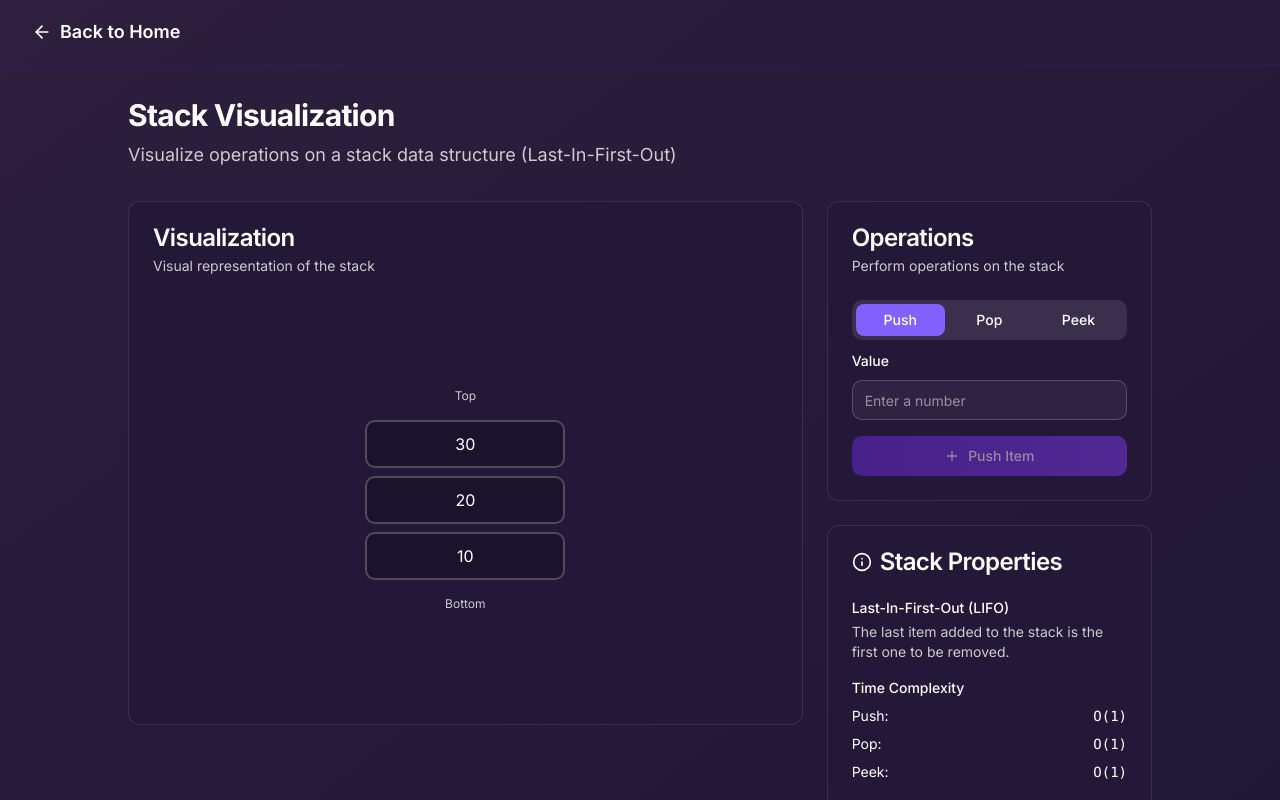
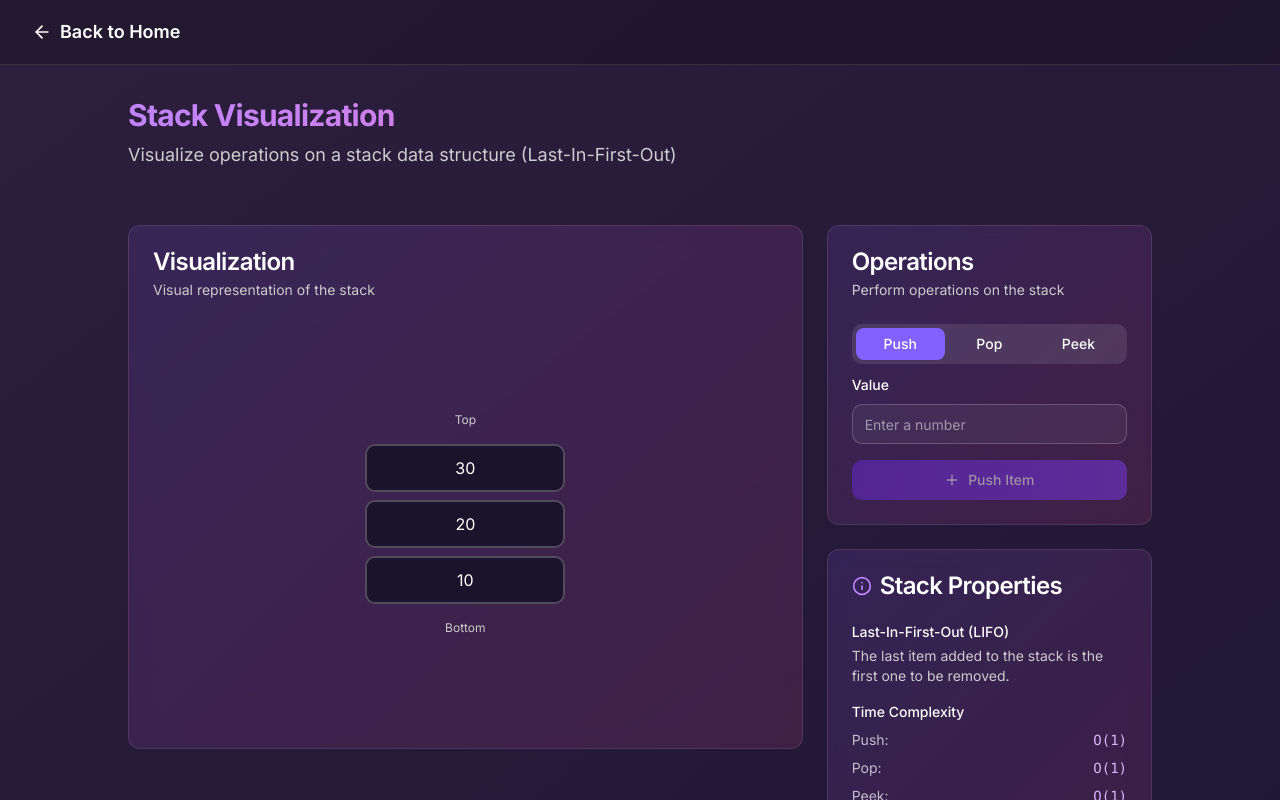
Before and after one commit to paudefclasspy/data-structures, a Next.js app: page /stack in a window 1280 px wide. Shown: the top 800 px of the page. Built offline with nearby package versions, Linux system fonts and the light colour scheme.

Commit message:
Updated color for the stack structure + fixed null state

```diff
--- a/app/layout.tsx
+++ b/app/layout.tsx
@@ -8,7 +8,6 @@ const inter = Inter({ subsets: ["latin"] })
 export const metadata: Metadata = {
   title: "Data Structures Visualizer",
   description: "Interactive visualizations of common data structures",
-    generator: 'v0.dev'
 }
 
 export default function RootLayout({
--- a/app/stack/page.tsx
+++ b/app/stack/page.tsx
@@ -127,7 +127,7 @@ export default function StackPage() {
 
     // Step 2: Pop the item
     animationTimeoutRef.current = setTimeout(() => {
-      const poppedValue = stack.pop()
+      const poppedValue = stack.pop() ?? null
       setPoppedItem(poppedValue)
       updateStackItems()
       setAnimationStep(2)
@@ -182,9 +182,9 @@ export default function StackPage() {
 
   return (
     <div className="min-h-screen flex flex-col">
-      <header className="border-b">
+      <header className="border-b border-white/10 bg-black/20">
         <div className="container flex h-16 items-center px-4 sm:px-6 lg:px-8">
-          <Link href="/" className="flex items-center gap-2 text-lg font-semibold">
+          <Link href="/" className="flex items-center gap-2 text-lg font-semibold text-white">
             <ArrowLeft className="h-5 w-5" />
             <span>Back to Home</span>
           </Link>
@@ -196,7 +196,7 @@ export default function StackPage() {
           <div className="mx-auto max-w-5xl">
             <div className="flex flex-col gap-8">
               <div>
-                <h1 className="text-3xl font-bold tracking-tight">Stack Visualization</h1>
+                <h1 className="text-3xl font-bold tracking-tight bg-clip-text text-transparent bg-gradient-to-r from-purple-400 to-pink-400">Stack Visualization</h1>
                 <p className="mt-2 text-lg text-muted-foreground">
                   Visualize operations on a stack data structure (Last-In-First-Out)
                 </p>
@@ -204,7 +204,7 @@ export default function StackPage() {
 
               <div className="grid gap-6 md:grid-cols-3">
                 <div className="md:col-span-2">
-                  <Card>
+                  <Card className="mt-6 card-gradient">
                     <CardHeader>
                       <CardTitle>Visualization</CardTitle>
                       <CardDescription>Visual representation of the stack</CardDescription>
@@ -275,7 +275,7 @@ export default function StackPage() {
                 </div>
 
                 <div>
-                  <Card>
+                  <Card className="mt-6 card-gradient">
                     <CardHeader>
                       <CardTitle>Operations</CardTitle>
                       <CardDescription>Perform operations on the stack</CardDescription>
@@ -342,10 +342,10 @@ export default function StackPage() {
                     </CardContent>
                   </Card>
 
-                  <Card className="mt-6">
+                  <Card className="mt-6 card-gradient">
                     <CardHeader>
                       <CardTitle className="flex items-center gap-2">
-                        <Info className="h-5 w-5" />
+                        <Info className="h-5 w-5 text-purple-400" />
                         Stack Properties
                       </CardTitle>
                     </CardHeader>
@@ -361,22 +361,22 @@ export default function StackPage() {
                         <div className="space-y-2">
                           <h4 className="font-medium">Time Complexity</h4>
                           <div className="flex justify-between">
-                            <span>Push:</span>
-                            <span className="font-mono">O(1)</span>
+                            <span className="text-white/70">Push:</span>
+                            <span className="font-mono text-purple-300">O(1)</span>
                           </div>
                           <div className="flex justify-between">
-                            <span>Pop:</span>
-                            <span className="font-mono">O(1)</span>
+                            <span className="text-white/70">Pop:</span>
+                            <span className="font-mono text-purple-300">O(1)</span>
                           </div>
                           <div className="flex justify-between">
-                            <span>Peek:</span>
-                            <span className="font-mono">O(1)</span>
+                            <span className="text-white/70">Peek:</span>
+                            <span className="font-mono text-purple-300">O(1)</span>
                           </div>
                         </div>
 
                         <div>
                           <h4 className="font-medium">Applications</h4>
-                          <ul className="list-disc list-inside text-muted-foreground mt-1">
+                          <ul className="list-disc list-inside text-white/70 mt-1">
                             <li>Function call management</li>
                             <li>Expression evaluation</li>
                             <li>Undo mechanisms</li>
```
